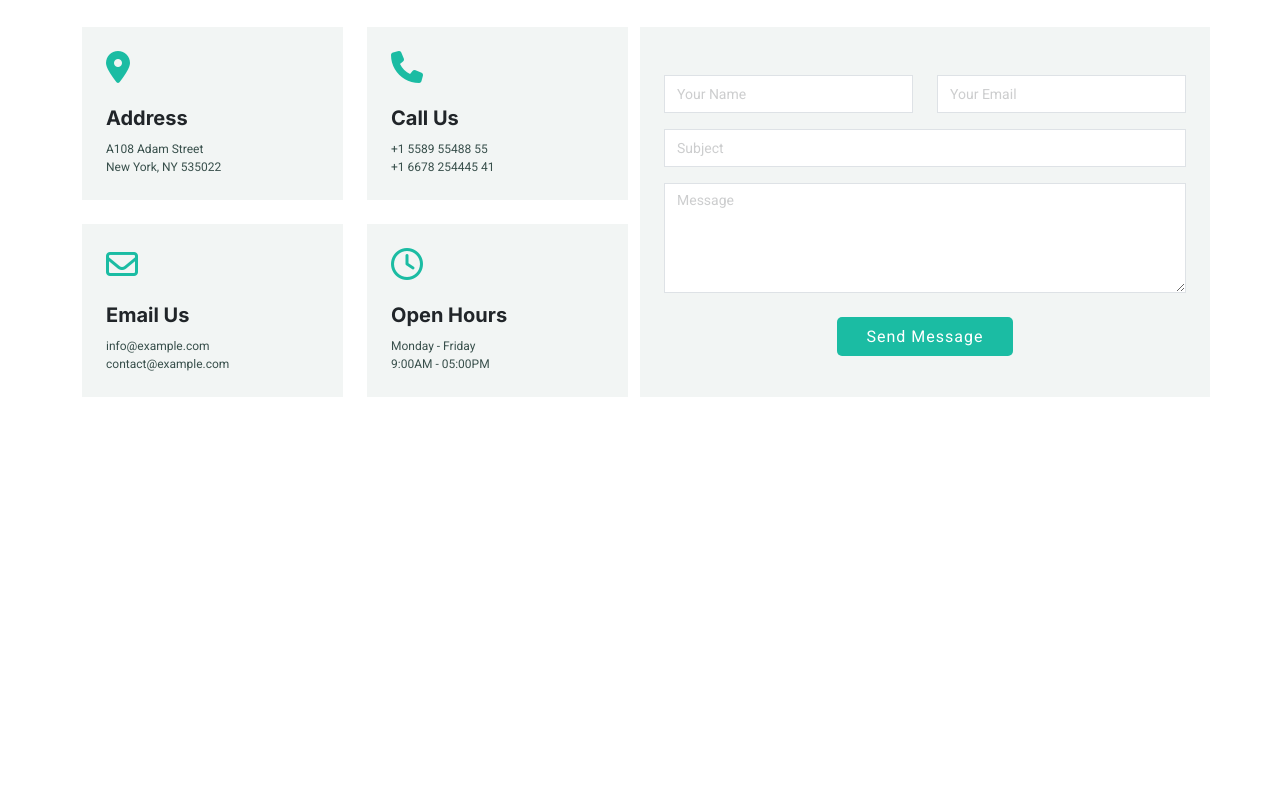
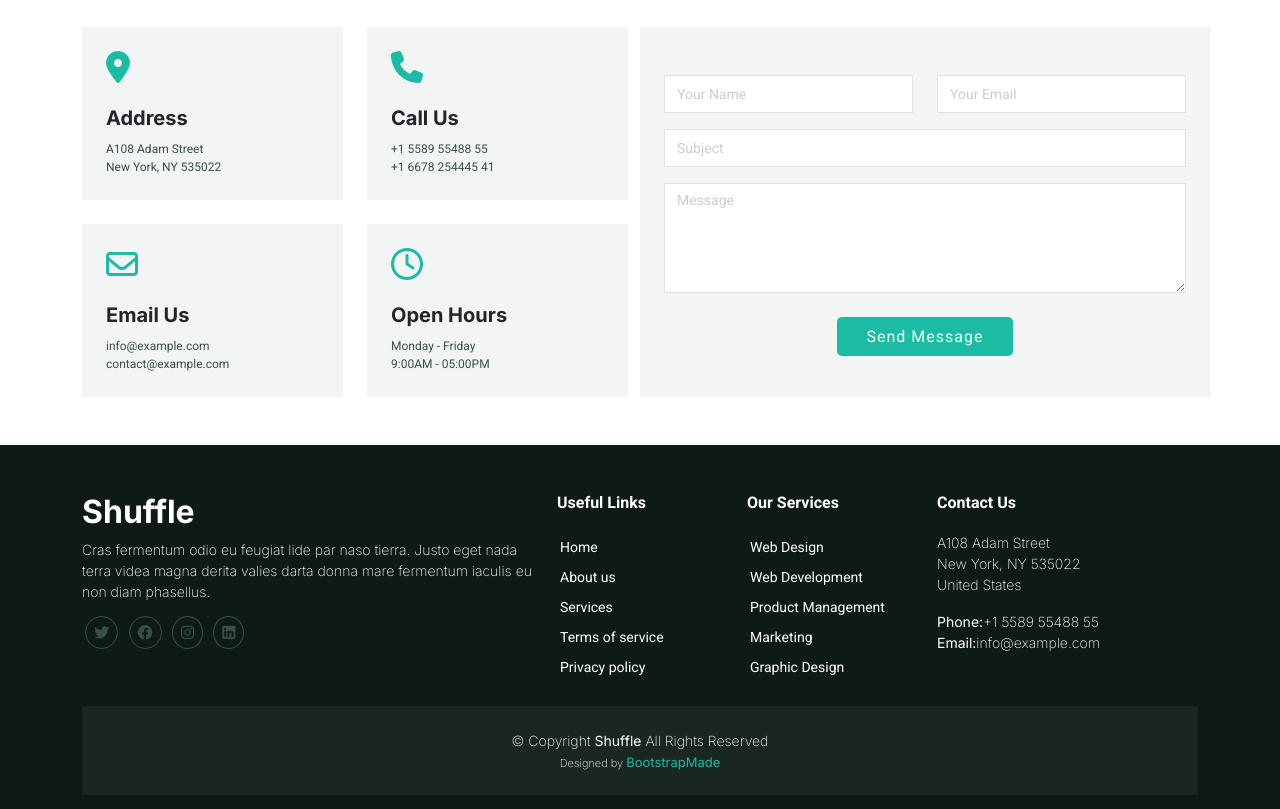
Before and after one commit to Elmenabawy/Shuffle-Bootstrap, a plain HTML site: page index.html in a window 1280 px wide. Shown: the part 6211-7020 px from the top of the page. Before the commit the page ends 6656 px from the top, so only its background shows below. Drawn offline with nearby package versions, Linux system fonts and the light colour scheme.

Commit message:
added footer

```diff
--- a/index.html
+++ b/index.html
@@ -609,8 +609,8 @@
                             <div id="panelsStayOpen-collapseOne" class="accordion-collapse collapse show">
                                 <div class="accordion-body">
                                     Feugiat pretium nibh ipsum consequat. Tempus iaculis urna id volutpat lacus
-                                        laoreet non curabitur gravida. Venenatis
-                                        lectus magna fringilla urna porttitor rhoncus dolor purus non.
+                                    laoreet non curabitur gravida. Venenatis
+                                    lectus magna fringilla urna porttitor rhoncus dolor purus non.
                                 </div>
                             </div>
                         </div>
@@ -776,7 +776,8 @@
                                 <input type="text" class="form-control" id="subject" placeholder="Subject">
                             </div>
                             <div class="col-md-12 mb-3">
-                                <textarea class="form-control" id="exampleFormControlTextarea1" rows="4" placeholder="Message"></textarea>
+                                <textarea class="form-control" id="exampleFormControlTextarea1" rows="4"
+                                    placeholder="Message"></textarea>
                             </div>
                             <div class="text-center pt-3">
                                 <a class="primary-btn" href="#">
@@ -793,7 +794,69 @@
     </section>
 
     <footer>
-
+        <div class="container">
+            <div class="row">
+                <div class="col-lg-5 col-md-12">
+                    <h2>Shuffle</h2>
+                    <p>Cras fermentum odio eu feugiat lide par naso tierra. Justo eget nada terra videa magna derita
+                        valies darta donna mare
+                        fermentum iaculis eu non diam phasellus.</p>
+                    <div class="icon-container">
+                        <div class="social">
+                            <a href=""><i class="fa-brands fa-twitter"></i></a>
+                            <a href=""><i class="fa-brands fa-facebook"></i></a>
+                            <a href=""><i class="fa-brands fa-instagram"></i></a>
+                            <a href=""><i class="fa-brands fa-linkedin"></i></a>
+                        </div>
+                    </div>
+                </div>
+                <div class="col-lg-2 col-md-6">
+                    <div class="footer-links">
+                        <h4>Useful Links</h4>
+                        <ul>
+                            <li><a href="#">Home</a></li>
+                            <li><a href="#">About us</a></li>
+                            <li><a href="#">Services</a></li>
+                            <li><a href="#">Terms of service</a></li>
+                            <li><a href="#">Privacy policy</a></li>
+                        </ul>
+                    </div>
+                </div>
+                <div class="col-lg-2 col-md-6">
+                    <div class="footer-links">
+                        <h4>Our Services</h4>
+                        <ul>
+                            <li><a href="#">Web Design</a></li>
+                            <li><a href="#">Web Development</a></li>
+                            <li><a href="#">Product Management</a></li>
+                            <li><a href="#">Marketing</a></li>
+                            <li><a href="#">Graphic Design</a></li>
+                        </ul>
+                    </div>
+                </div>
+                <div class="col-lg-3 col-md-12">
+                    <div class="footer-links">
+                        <h4>Contact Us</h4>
+                        <ul>
+                            <p>A108 Adam Street</p>
+                            <p>New York, NY 535022</p>
+                            <p>United States</p>
+                            <p class="mt-3">
+                                <strong>Phone:</strong><span>+1 5589 55488 55</span>
+                                <strong>Email:</strong><span>info@example.com</span>
+                            </p>
+                        </ul>
+                    </div>
+                </div>
+            </div>
+            <div class="container copyright text-center mt-4 py-4">
+                <p>© Copyright <strong>Shuffle</strong> All Rights Reserved</p>
+                <div class="credits mt-1">
+                    <p>Designed by
+                    <a href="">BootstrapMade</a></p>
+                </div>
+            </div>
+        </div>
     </footer>
 
 
--- a/styles/_footer.scss
+++ b/styles/_footer.scss
@@ -0,0 +1,76 @@
+footer {
+    padding: 3rem 0;
+    background-color: $footer-bg;
+
+    h2,
+    h3 {
+        color: $background-color;
+    }
+
+    h4 {
+        color: $background-color;
+        font-size: 16px;
+        font-weight: bold;
+        padding-bottom: 12px;
+    }
+
+    p {
+        padding: 0;
+        margin: 0;
+        font-size: 14px;
+        font-weight: 200;
+        font-family: $heading-font;
+        color: $background-color;
+    }
+
+    ul {
+        list-style: none;
+        padding: 0;
+        margin: 0;
+        text-align: left;
+
+        li {
+            padding: 3px;
+
+        }
+    }
+
+
+    a {
+        @include footer-link($background-color, $primary-color);
+        font-weight: 400;
+        font-size: 14px;
+        line-height: 1;
+    }
+
+    .icon-container {
+        @include icon-container();
+
+        i {
+            font-size: 15px;
+            color: $secondary-color;
+            margin-inline: .2rem;
+            border: 1px solid;
+            border-radius: 50%;
+            padding: .5rem;
+        }
+
+    }
+
+
+    .copyright {
+        background-color: $secondary-footer-bg;
+        .credits {
+            p {
+                font-size: 11px;
+            }
+
+            a {
+                @include footer-link($primary-color !important, darken($primary-color, 10%));
+                font-size: 13px;
+            }
+        }
+    }
+
+
+}
--- a/styles/_mixins.scss
+++ b/styles/_mixins.scss
@@ -24,6 +24,28 @@
 
     &:hover {
         background-color: rgba($primary-color, 70%);
+    }
+}
+
+@mixin icon-container(
+    $padding-top: $icon-container-padding-top,
+    $padding-inline: $icon-padding-inline,
+    $font-size: $icon-font-size,
+    $color: $icon-color,
+    $hover-color: $icon-hover-color
+    ) {
+    padding-top: $padding-top;
+
+    i {
+
+        padding-inline: $padding-inline;
+        font-size: $font-size;
+        color: $color;
+        transition: color 0.3s ease;
+
+        &:hover {
+            color: $hover-color !important;
+        }
     }
 }
 
@@ -56,3 +78,15 @@
         font-size: $font-size !important;
     }
 }
+
+
+
+@mixin footer-link($color, $hover-color) {
+    color: $color;
+    text-decoration: none;
+    transition: color 0.3s ease;
+
+    &:hover {
+        color: $hover-color !important;
+    }
+}
--- a/styles/_team.scss
+++ b/styles/_team.scss
@@ -9,7 +9,6 @@
 
         h4 {
             font-size: 18px;
-            ;
             font-weight: 700;
             margin-bottom: 0;
         }
@@ -45,17 +44,7 @@
             transition: all .4s ease-out;
 
             .icon-container {
-                padding-top: .9rem;
-                i {
-                    padding-inline: 2px;
-                    font-size: 1.2rem;
-                    color: $background-color;
-                    transition: color .3s ease;
-
-                    &:hover {
-                        color: $primary-color !important;
-                    }
-                }
+                    @include icon-container();
             }
         }
 
--- a/styles/_variables.scss
+++ b/styles/_variables.scss
@@ -26,3 +26,16 @@ $secondary-color:#384F4B!important;
 $light-color:#8A8B8B;
 $background-color:#ffffff!important;
 $secondary-background-color:#F2F5F4;
+
+
+
+//-----------icons var-----------
+$icon-container-padding-top: 0.9rem;
+$icon-padding-inline: 2px;
+$icon-font-size: 1.2rem;
+$icon-color: $background-color;
+$icon-hover-color: $primary-color;
+
+//-----------footer------------
+$footer-bg: #0E1A18;
+$secondary-footer-bg: #1A2624;
```
Also changed, not shown: styles/style.css, 1 other file.
